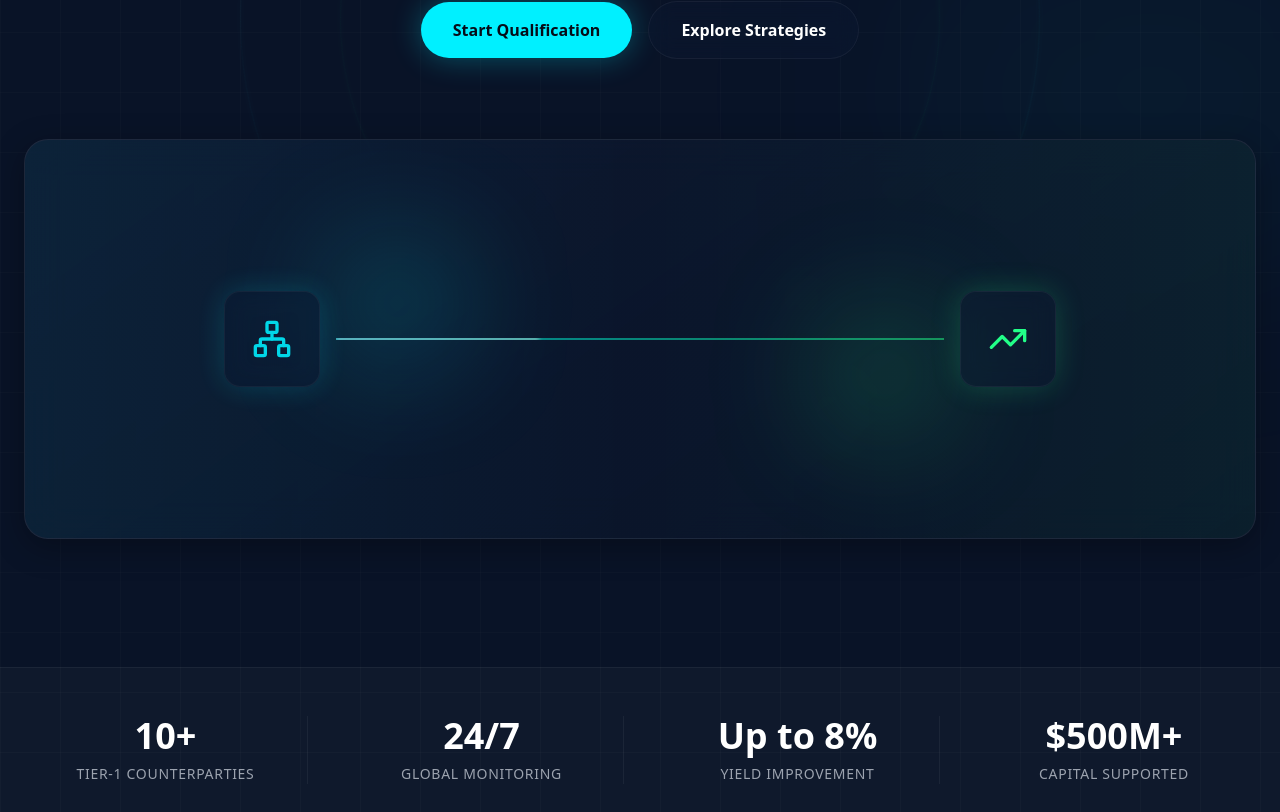
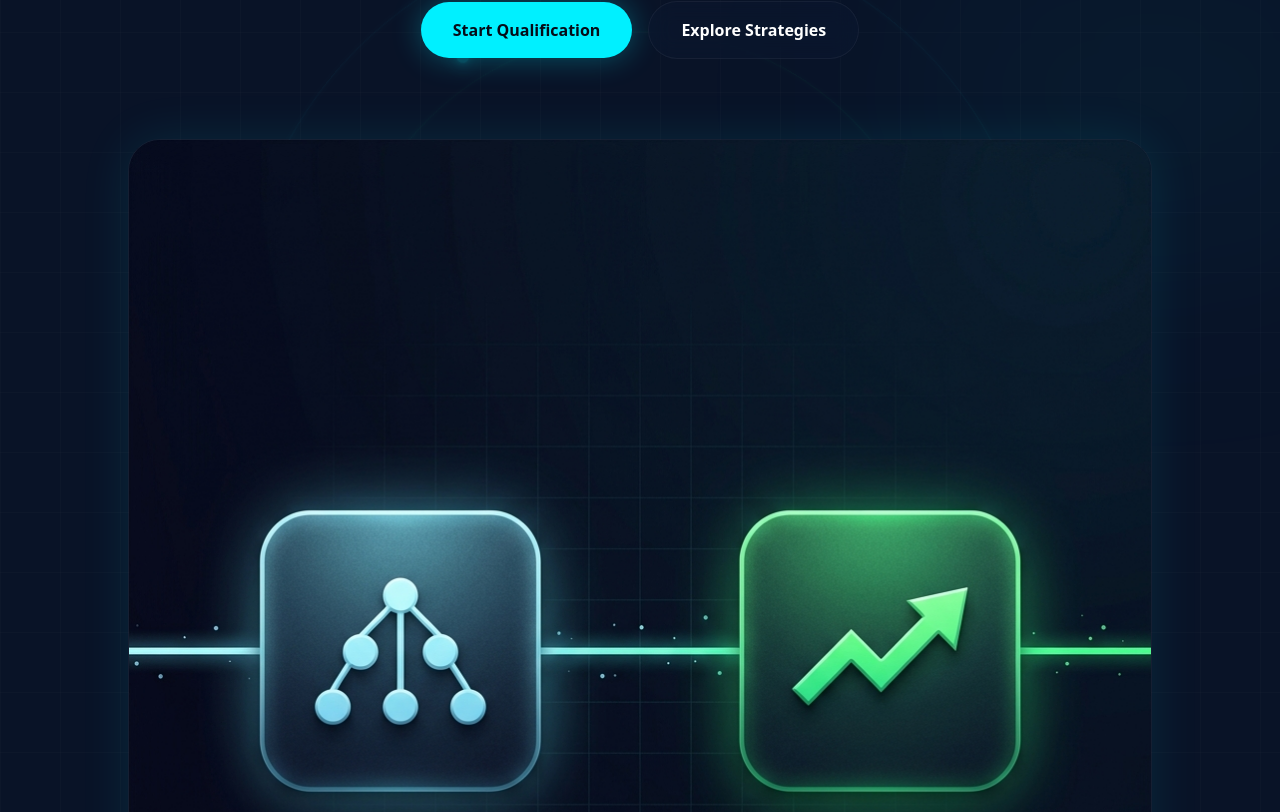
Before and after one commit to MortonShellington/aioweb, a Next.js app: page / in a window 1280 px wide. Shown: the part 628-1440 px from the top of the page. Built offline with nearby package versions, Linux system fonts and the light colour scheme.

Commit message:
feat: implement high-fidelity diagram

```diff
--- a/app/page.tsx
+++ b/app/page.tsx
@@ -87,28 +87,13 @@ export default function Home() {
             initial={{ opacity: 0, y: 40 }}
             animate={{ opacity: 1, y: 0 }}
             transition={{ duration: 1, delay: 0.5, ease: "easeOut" }}
-            className="mt-20 w-full relative h-[300px] md:h-[400px] rounded-3xl overflow-hidden glass-card flex items-center justify-center border border-white/5"
+            className="mt-20 w-full max-w-5xl relative rounded-[32px] overflow-hidden shadow-[0_0_50px_rgba(0,240,255,0.1)] border border-white/5"
           >
-            <div className="absolute inset-0 bg-gradient-to-r from-aion-cyan/10 via-transparent to-aion-green/10 opacity-50" />
-
-            <div className="relative z-10 w-full max-w-4xl px-8 flex justify-between items-center">
-              {/* Visualizing flow of liquidity */}
-              <div className="w-24 h-24 rounded-2xl glass flex items-center justify-center shadow-[0_0_30px_rgba(0,240,255,0.2)] animate-pulse">
-                <Network className="w-10 h-10 text-aion-cyan" />
-              </div>
-
-              <div className="flex-grow h-[2px] mx-4 bg-gradient-to-r from-aion-cyan/50 to-aion-green/50 relative overflow-hidden">
-                <div className="absolute inset-0 w-1/3 bg-white blur-[2px] animate-[slideRight_3s_infinite_linear]" />
-              </div>
-
-              <div className="w-24 h-24 rounded-2xl glass flex items-center justify-center shadow-[0_0_30px_rgba(34,255,136,0.2)]">
-                <TrendingUp className="w-10 h-10 text-aion-green" />
-              </div>
-            </div>
-
-            {/* Decorative shapes */}
-            <div className="absolute top-1/4 left-1/4 w-32 h-32 bg-aion-cyan/20 blur-[60px] rounded-full" />
-            <div className="absolute bottom-1/4 right-1/4 w-32 h-32 bg-aion-green/20 blur-[60px] rounded-full" />
+            <img
+              src="/aion-diagram.png"
+              alt="Aion Yield and Liquidity Concept Diagram"
+              className="w-full h-auto object-cover"
+            />
           </motion.div>
         </div>
       </section>
```
Also changed, not shown: public/aion-diagram.png (added).
